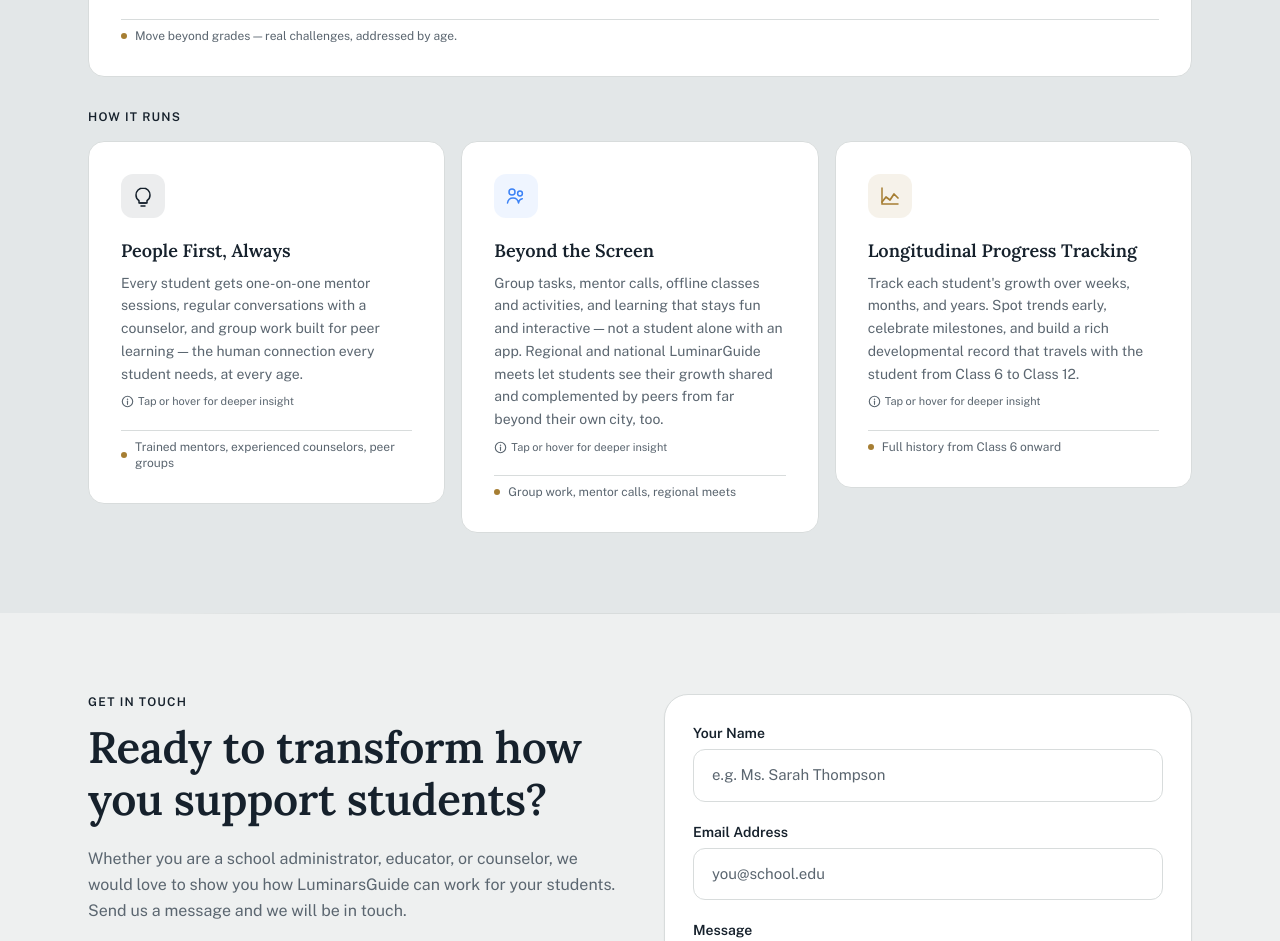
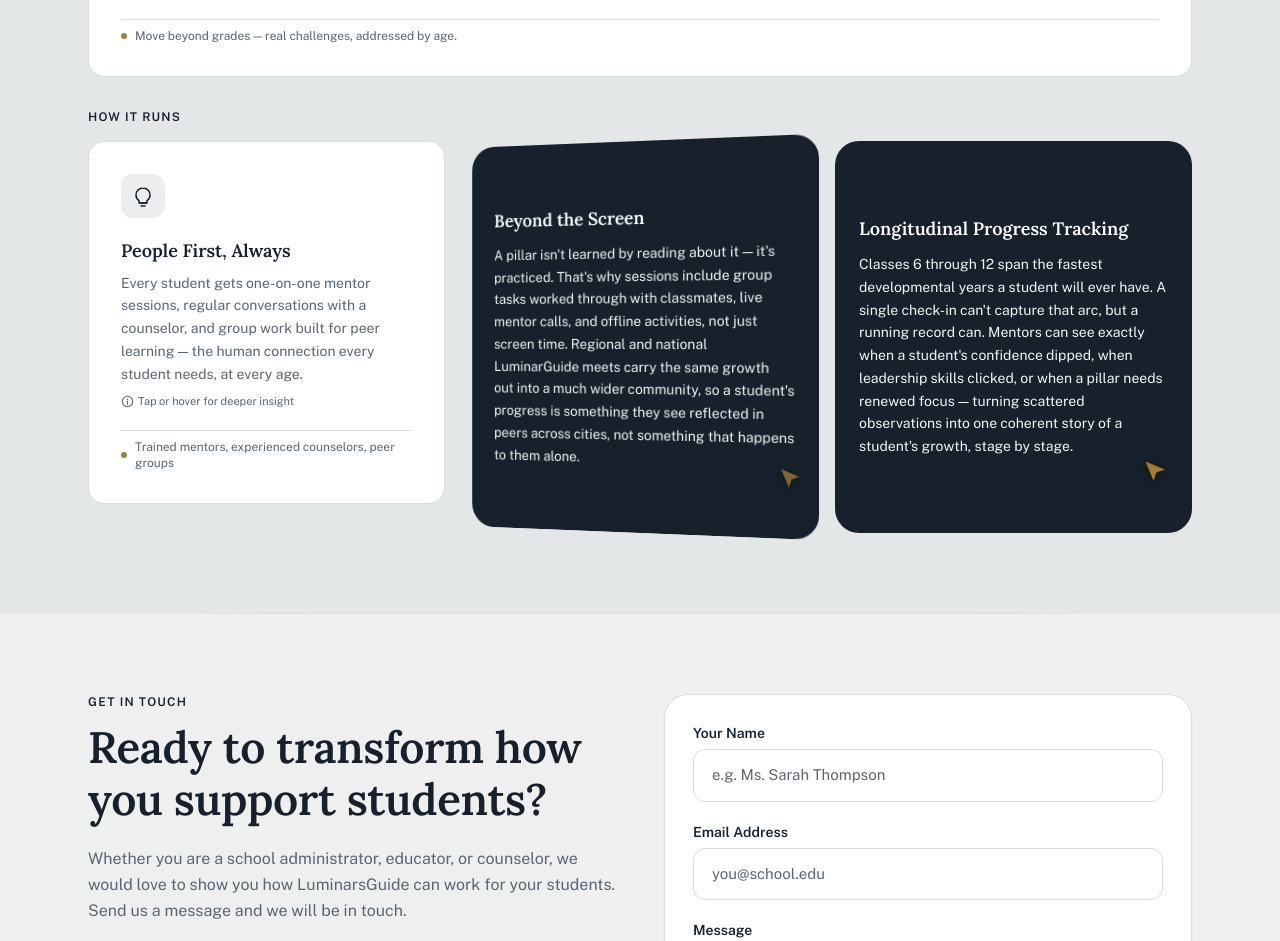
Before and after one commit to youphorialuminars/luminarguide, a Next.js app: page / in a window 1280 px wide. Shown: the part 4140-5081 px from the top of the page. Built offline with nearby package versions, Linux system fonts and the light colour scheme.

Commit message:
Manual code change

```diff
--- a/src/app/components/FeaturesSection.tsx
+++ b/src/app/components/FeaturesSection.tsx
@@ -74,21 +74,42 @@ export default function FeaturesSection() {
   const [activeTile, setActiveTile] = useState<string | null>(null);
   const [activeBand, setActiveBand] = useState<GradeBand['id']>('middle');
 
-  // Plays once, automatically, on the very first pillar tile — a small
+  // Plays on a loop, automatically, on the very first pillar tile — a small
   // cursor slides on, "clicks" the tile, holds so the flipped-over
-  // explanation is actually readable, then leaves. Teaches a first-time
-  // visitor what "hover or tap" means by showing it, once, rather than
-  // relying on the static hint text alone. Cancels itself the moment
-  // anyone actually interacts with a tile for real.
+  // explanation is actually readable, then leaves and rests before playing
+  // again. Teaches a first-time visitor what "hover or tap" means by
+  // showing it, rather than relying on the static hint text alone. The
+  // five pillar tiles are near-identical, so one demo on the first is
+  // enough to show the whole set behaves the same way.
   const pillarDemo = useTileDemo(true);
 
+  // The three "How It Runs" cards each say something different, so seeing
+  // one flip doesn't tell a visitor the others do too — each gets its own
+  // demo instead of just the first. Staggered start times (1.1s / 2.4s /
+  // 3.7s) so they play as a gentle rolling sequence rather than three
+  // cursors moving in lockstep.
+  const cardDemo0 = useTileDemo(true, 1100);
+  const cardDemo1 = useTileDemo(true, 2400);
+  const cardDemo2 = useTileDemo(true, 3700);
+  const cardDemos = [cardDemo0, cardDemo1, cardDemo2];
+
+  // Once a visitor has actually flipped anything themselves, they've
+  // learned the pattern — stop every demo still running, not just the one
+  // they touched.
+  const cancelAllDemos = () => {
+    pillarDemo.cancel();
+    cardDemo0.cancel();
+    cardDemo1.cancel();
+    cardDemo2.cancel();
+  };
+
   const toggleTile = (id: string) => {
-    pillarDemo.cancel();
+    cancelAllDemos();
     setActiveTile((prev) => (prev === id ? null : id));
   };
 
-  const flipTransform = (id: string) =>
-    activeTile === id ? '[transform:rotateY(180deg)]' : 'group-hover:[transform:rotateY(180deg)]';
+  const flipTransform = (id: string, forceFlipped?: boolean) =>
+    activeTile === id || forceFlipped ? '[transform:rotateY(180deg)]' : 'group-hover:[transform:rotateY(180deg)]';
 
   const band = gradeBands.find((b) => b.id === activeBand) ?? gradeBands[0];
 
@@ -110,7 +131,7 @@ export default function FeaturesSection() {
           e.stopPropagation();
           toggleTile(id);
         }}
-        onMouseEnter={pillarDemo.cancel}
+        onMouseEnter={cancelAllDemos}
       >
         {isDemoTile && pillarDemo.phase !== 'done' && (
           <div
@@ -147,9 +168,23 @@ export default function FeaturesSection() {
     );
   };
 
-  const renderFeatureCard = (feature: FeatureCard, id: string) => (
-    <div className="group min-h-[280px] [perspective:1200px] cursor-pointer" onClick={() => toggleTile(id)}>
-      <div className={`relative w-full h-full transition-transform duration-500 [transform-style:preserve-3d] ${flipTransform(id)}`}>
+  const renderFeatureCard = (feature: FeatureCard, id: string, demoIndex: number) => {
+    const demo = cardDemos[demoIndex];
+    return (
+    <div
+      className="group min-h-[280px] [perspective:1200px] cursor-pointer relative"
+      onClick={() => toggleTile(id)}
+      onMouseEnter={cancelAllDemos}
+    >
+      {demo.phase !== 'done' && (
+        <div
+          className="pointer-events-none absolute z-20"
+          style={{ right: '6%', bottom: '10%', ...tileDemoCursorStyle(demo.phase) }}
+        >
+          <GuideCursorIcon pressed={demo.phase === 'pressing'} />
+        </div>
+      )}
+      <div className={`relative w-full h-full transition-transform duration-500 [transform-style:preserve-3d] ${flipTransform(id, demo.isFlipped)}`}>
         <div className="absolute inset-0 [backface-visibility:hidden] bento-card flex flex-col gap-5 min-h-[280px]">
           <div className="icon-wrapper" style={{ backgroundColor: feature.accentColor, color: feature.iconColor }}>
             {feature.icon}
@@ -174,7 +209,8 @@ export default function FeaturesSection() {
         </div>
       </div>
     </div>
-  );
+    );
+  };
 
   return (
     <section id="features" className="py-20 bg-muted scroll-mt-16">
@@ -283,9 +319,9 @@ export default function FeaturesSection() {
           How It Runs
         </p>
         <div className="grid grid-cols-1 md:grid-cols-2 lg:grid-cols-3 gap-4">
-          {renderFeatureCard(features[0], 'card-0')}
-          {renderFeatureCard(features[1], 'card-1')}
-          {renderFeatureCard(features[2], 'card-2')}
+          {renderFeatureCard(features[0], 'card-0', 0)}
+          {renderFeatureCard(features[1], 'card-1', 1)}
+          {renderFeatureCard(features[2], 'card-2', 2)}
         </div>
 
       </div>
--- a/src/components/Header.tsx
+++ b/src/components/Header.tsx
@@ -745,21 +745,28 @@ export function HoverHintIcon({ size = 13 }: {size?: number;}) {
  * hint icon/caption alone. It loops gently (play, rest a few seconds, play
  * again) rather than showing itself once and vanishing for good — a single
  * quick pass is too easy to miss entirely if the tile isn't on screen yet
- * when it happens to run. It keeps looping only on one representative tile
- * (never on every tile at once — that would be the "several things
- * blinking on screen" problem, not a fix for it), and stops for good the
- * moment a real visitor actually interacts with any tile — at that point
- * they've found it themselves and the demo has done its job.
+ * when it happens to run. It stops for good the moment a real visitor
+ * actually interacts with any tile — at that point they've found it
+ * themselves and the demo has done its job.
  *
- * `useTileDemo(enabled)` owns the timing; each caller renders the cursor
- * itself (via `tileDemoCursorStyle`) only on the one tile it's demonstrating
- * on, and treats the tile as flipped whenever phase is 'pressing' or
- * 'holding'.
+ * One instance demonstrates one tile. A group of near-identical tiles
+ * (like the five pillar tiles) only needs the demo on the first one — once
+ * a visitor has seen that one flip, the other four obviously behave the
+ * same way. A row of tiles that each say something *different* (like the
+ * three "How It Runs" cards, where one card flipping doesn't tell you the
+ * next one does too) instead gets one demo per tile, offset with a
+ * different `initialDelay` so they play in a gentle rolling sequence
+ * rather than all moving in lockstep.
+ *
+ * `useTileDemo(enabled, initialDelay?)` owns the timing; each caller
+ * renders the cursor itself (via `tileDemoCursorStyle`) only on the tile
+ * it's demonstrating, and treats that tile as flipped whenever phase is
+ * 'pressing' or 'holding'.
  * ---------------------------------------------------------------------- */
 
 type TileDemoPhase = 'idle' | 'entering' | 'pressing' | 'holding' | 'leaving' | 'done';
 
-export function useTileDemo(enabled: boolean) {
+export function useTileDemo(enabled: boolean, initialDelay: number = 1100) {
   const [phase, setPhase] = useState<TileDemoPhase>('idle');
   const stoppedRef = useRef(!enabled);
   const timerRef = useRef<ReturnType<typeof setTimeout> | null>(null);
@@ -807,7 +814,7 @@ export function useTileDemo(enabled: boolean) {
 
     timerRef.current = setTimeout(() => {
       if (!stoppedRef.current) runCycle();
-    }, 1100);
+    }, initialDelay);
 
     return () => {
       stoppedRef.current = true;
```
